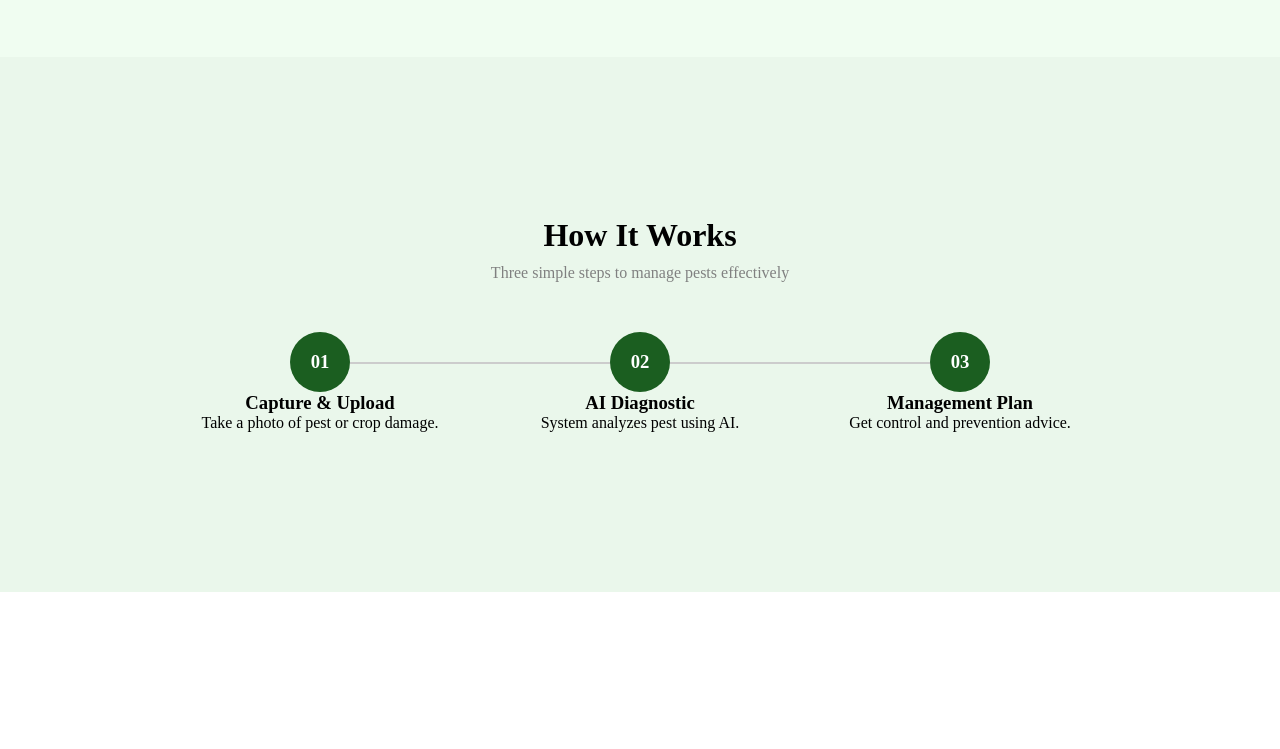
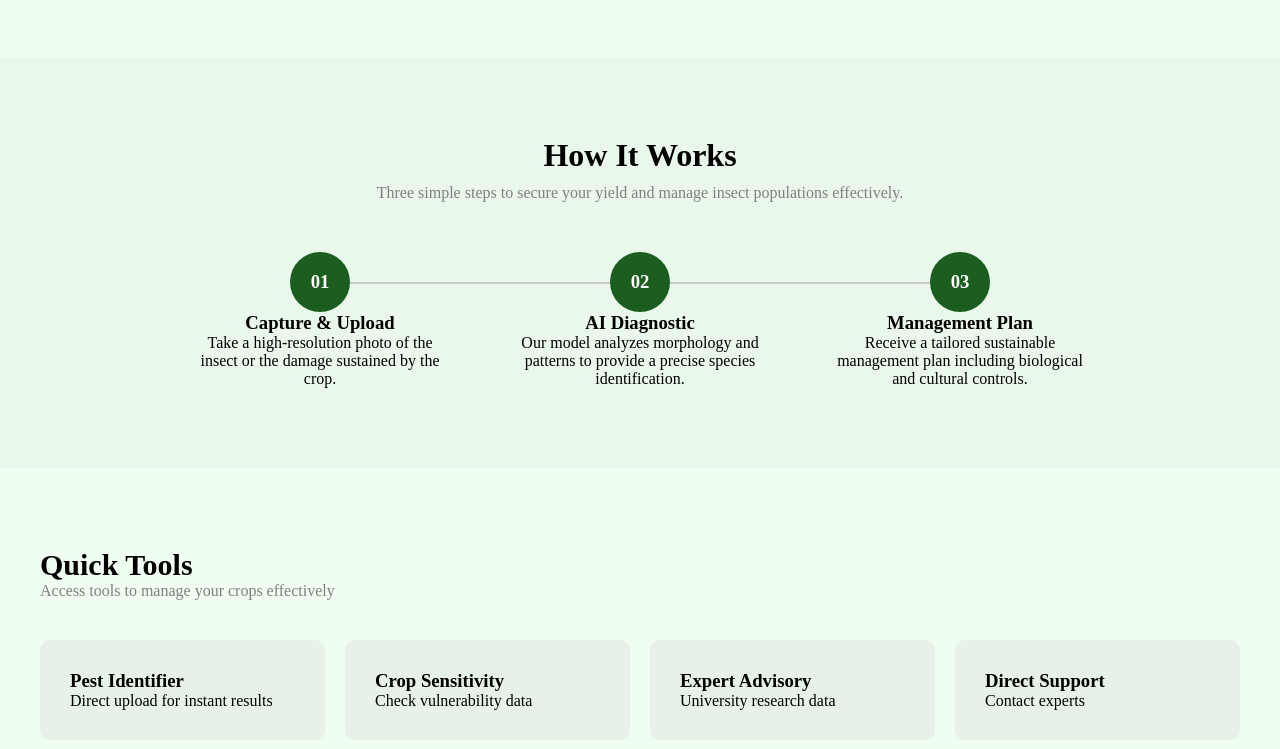
Before and after one commit to rockabhishekak/MITTI_KI_BAAT, a plain HTML site: page index.html in a window 1280 px wide. Shown: the part 1257-2006 px from the top of the page. Before the commit the page ends 1849 px from the top, so only its background shows below. Drawn offline with Linux system fonts and the light colour scheme.

Commit message:
added tools

```diff
--- a/css/style.css
+++ b/css/style.css
@@ -18,6 +18,15 @@
     height: 100px;
 }
 
+.logo img:hover {
+    transform: scale(1.5) translateY(4px);
+    transition: transform 0.5s ease;
+}
+
+.logo img {
+    transition: transform 0.5s ease;
+}
+
 .nav-links {
     display: flex;
     list-style: none;
@@ -28,6 +37,7 @@
     text-decoration: none;
     color: #333;
     font-weight: bold;
+    font-size: larger;
 }
 
 .btn {
@@ -46,10 +56,14 @@
 .hero {
     height: 80vh;
     background: url('/images/hero_background.jpg') no-repeat center/cover;
+    opacity: 1;
+    background-color: #e6f2e8;
     display: flex;
     align-items: center;
     padding: 60px;
     color: white;
+    text-shadow: 2px 2px 4px rgba(0, 0, 0, 0.5);
+
 }
 
 .hero-content {
@@ -99,7 +113,7 @@
 
 }
 
-.badge{
+.badge {
     font-size: 24px;
     color: #1b5e20;
     transition: transform 0.3s ease, box-shadow 0.3s ease;
@@ -107,12 +121,14 @@
 
 
 /* add hover effect */
-.badge:hover{
+
+.badge:hover {
     transform: translateY(-8px);
     color: #388e3c;
     box-shadow: 0 5px 15px rgba(0, 0, 0, 0.2);
 
 }
+
 .card:hover {
     transform: translateY(-8px);
     box-shadow: 0 5px 15px rgba(0, 0, 0, 0.2);
@@ -254,8 +270,58 @@
     transition: transform 0.3s ease, box-shadow 0.3s ease;
 }
 
-.circle:hover{
+.circle:hover {
     border-radius: 50px;
     transform: translateY(-10px);
     box-shadow: 0 5px 15px rgba(0, 0, 0, 0.2);
 }
+
+.tools {
+    padding: 80px 40px;
+    background: #f0fdf1;
+}
+
+.tools h2 {
+    font-size: 30px;
+}
+
+.tool-sub {
+    margin-bottom: 40px;
+    color: gray;
+}
+
+.tool-container {
+    display: grid;
+    grid-template-columns: repeat(4, 1fr);
+    gap: 20px;
+}
+
+.tool-card {
+    padding: 30px;
+    background: #e6f2e8;
+    border-radius: 10px;
+    transition: 0.3s;
+    cursor: pointer;
+}
+
+/* Hover effect 🔥 */
+.tool-card:hover {
+    transform: translateY(-10px);
+    background: #1b5e20;
+    color: white;
+}
+
+/* Active card */
+/* .tool-card.active {
+    background: #1b5e20;
+    color: white;
+} */
+
+@media (max-width: 768px) {
+    .tool-container {
+        grid-template-columns: 1fr;
+    }
+}
+.tool-card {
+    transition: all 0.3s ease;
+}
--- a/index.html
+++ b/index.html
@@ -6,6 +6,8 @@
     <meta name="viewport" content="width=device-width, initial-scale=1.0">
     <title>Document</title>
     <link rel="stylesheet" href="./css/style.css">
+    <!-- Add favicon -->
+    <link rel="icon" href="images/logo5.png" type="image/png">
 </head>
 
 <body>
@@ -89,38 +91,74 @@
 
     <!-- Steps -->
     <section class="steps">
-        <section class="steps">
+
         <h2>How It Works</h2>
-            <p class="subtitle">Three simple steps to manage pests effectively</p>
+        <p class="subtitle">Three simple steps to secure your yield and manage insect populations
+            effectively.</p>
 
         <div class="step-container">
 
             <div class="step">
-                    <div class="circle"><h3>01</h3></div>
+                <div class="circle">
+                    <h3>01</h3>
+                </div>
                 <h3>Capture & Upload</h3>
-                    <p>Take a photo of pest or crop damage.</p>
+                <p>Take a high-resolution photo of the insect
+                    or the damage sustained by the crop.</p>
             </div>
 
             <div class="step">
-                    <div class="circle"><h3>02</h3></div>
+                <div class="circle">
+                    <h3>02</h3>
+                </div>
                 <h3>AI Diagnostic</h3>
-                    <p>System analyzes pest using AI.</p>
+                <p>Our model analyzes morphology and
+                    patterns to provide a precise species
+                    identification.</p>
             </div>
 
             <div class="step">
-                    <div class="circle"><h3>03</h3></div>
+                <div class="circle">
+                    <h3>03</h3>
+                </div>
                 <h3>Management Plan</h3>
-                    <p>Get control and prevention advice.</p>
+                <p>Receive a tailored sustainable
+                    management plan including biological
+                    and cultural controls.</p>
             </div>
 
         </div>
-        </section>
     </section>
 
 
     <!-- Tools -->
     <section class="tools">
+        <h2>Quick Tools</h2>
+        <p class="tool-sub">Access tools to manage your crops effectively</p>
 
+        <div class="tool-container">
+
+            <div class="tool-card active">
+                <h3>Pest Identifier</h3>
+                <p>Direct upload for instant results</p>
+            </div>
+
+            <div class="tool-card">
+                <h3>Crop Sensitivity</h3>
+                <p>Check vulnerability data</p>
+            </div>
+
+            <div class="tool-card">
+                <h3>Expert Advisory</h3>
+                <p>University research data</p>
+            </div>
+
+            <div class="tool-card">
+                <h3>Direct Support</h3>
+                <p>Contact experts</p>
+            </div>
+
+        </div>
     </section>
 
 
```
Also changed, not shown: images/logo5.png (added). Lines whose indentation alone changed are shown as unchanged.
